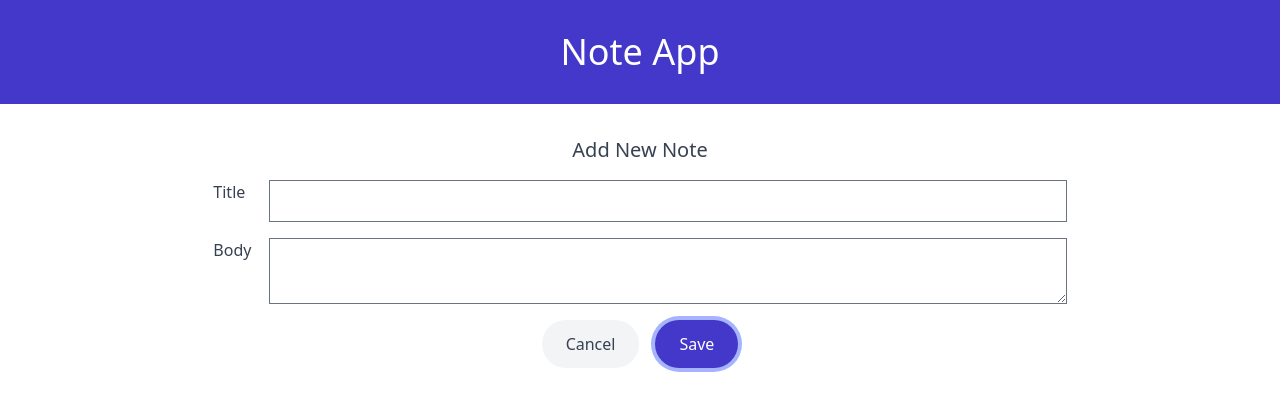
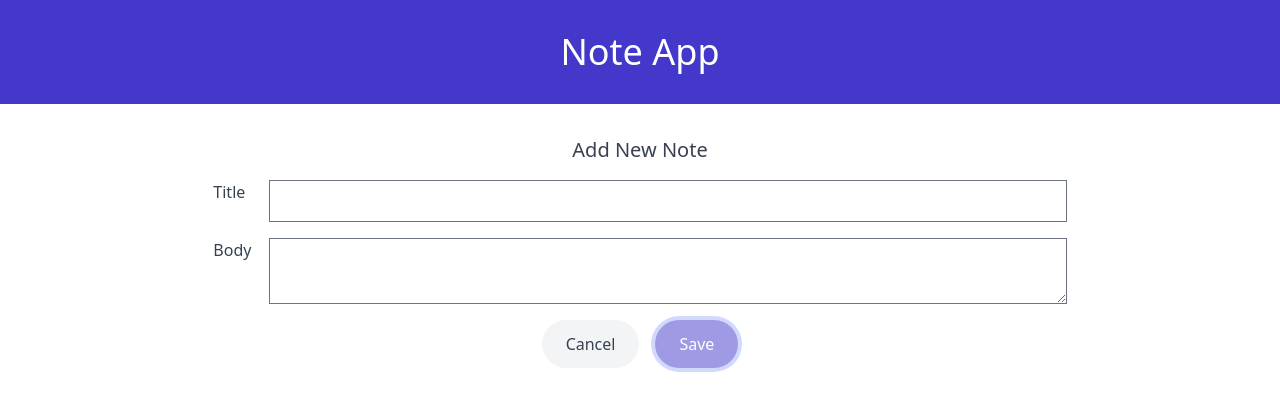
Before and after one commit to ksmxxxxxx/note_app_with_vue, a Vue app: page /add in a window 1280 px wide. Shown: the top 410 px of the page. Built offline with nearby package versions, Linux system fonts and the light colour scheme.

Commit message:
:art: Apply the disable style

```diff
--- a/src/components/NoteAddForm.vue
+++ b/src/components/NoteAddForm.vue
@@ -10,7 +10,7 @@
     </div>
     <div class="flex justify-center mt-4">
       <button @click="cancelAdd" class="inline-flex px-6 py-3 rounded-full bg-gray-100">Cancel</button>
-      <button @click="addNote" :disabled="disabled" class="inline-flex ml-4 px-6 py-3 rounded-full ring-4 ring-indigo-300 bg-indigo-700 text-white">Save</button>
+      <button @click="addNote" :disabled="disabled" class="disabled:opacity-50 inline-flex ml-4 px-6 py-3 rounded-full ring-4 ring-indigo-300 bg-indigo-700 text-white">Save</button>
     </div>
   </div>
 </template>
--- a/tailwind.config.js
+++ b/tailwind.config.js
@@ -3,7 +3,7 @@ module.exports = {
   darkMode: false, // or 'media' or 'class'
   theme: {},
   variants: {
-    extend: {}
+    opacity: ['hover', 'disabled']
   },
   plugins: [
     require('@tailwindcss/forms')
```
